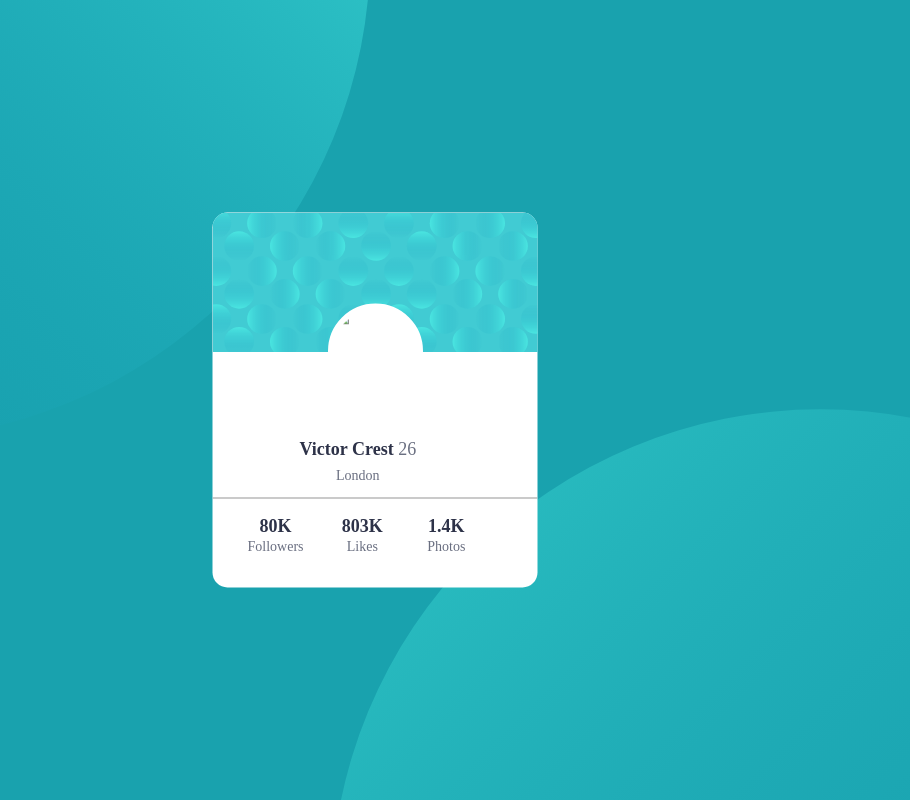
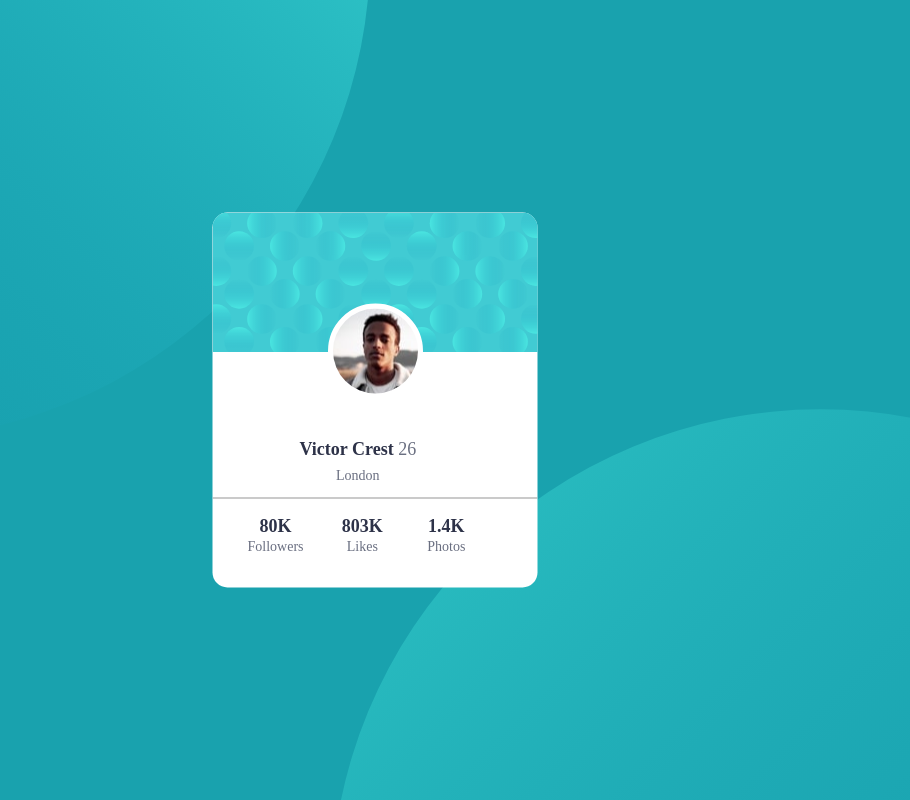
Before and after one commit to akashsiddamshetty/profilcard, a plain HTML site: page index.html in a window 1280 px wide. Shown: the whole page, without its empty margins (265-1175 px from the left). Drawn offline with Linux system fonts and the light colour scheme; the site is published under a folder, as on GitHub Pages, so addresses that start at the root find nothing; files whose address does not match are found by name.

Commit message:
Update index.html

```diff
--- a/index.html
+++ b/index.html
@@ -24,7 +24,7 @@
     <div class="card">
       <div class="card__first"></div>
       <div class="card__circle">
-              <img src="/images/image-victor.jpg">
+              <img src="./images/image-victor.jpg">
       </div>
       <div class="card__sec">
             <div class="card__sec__d">
```
